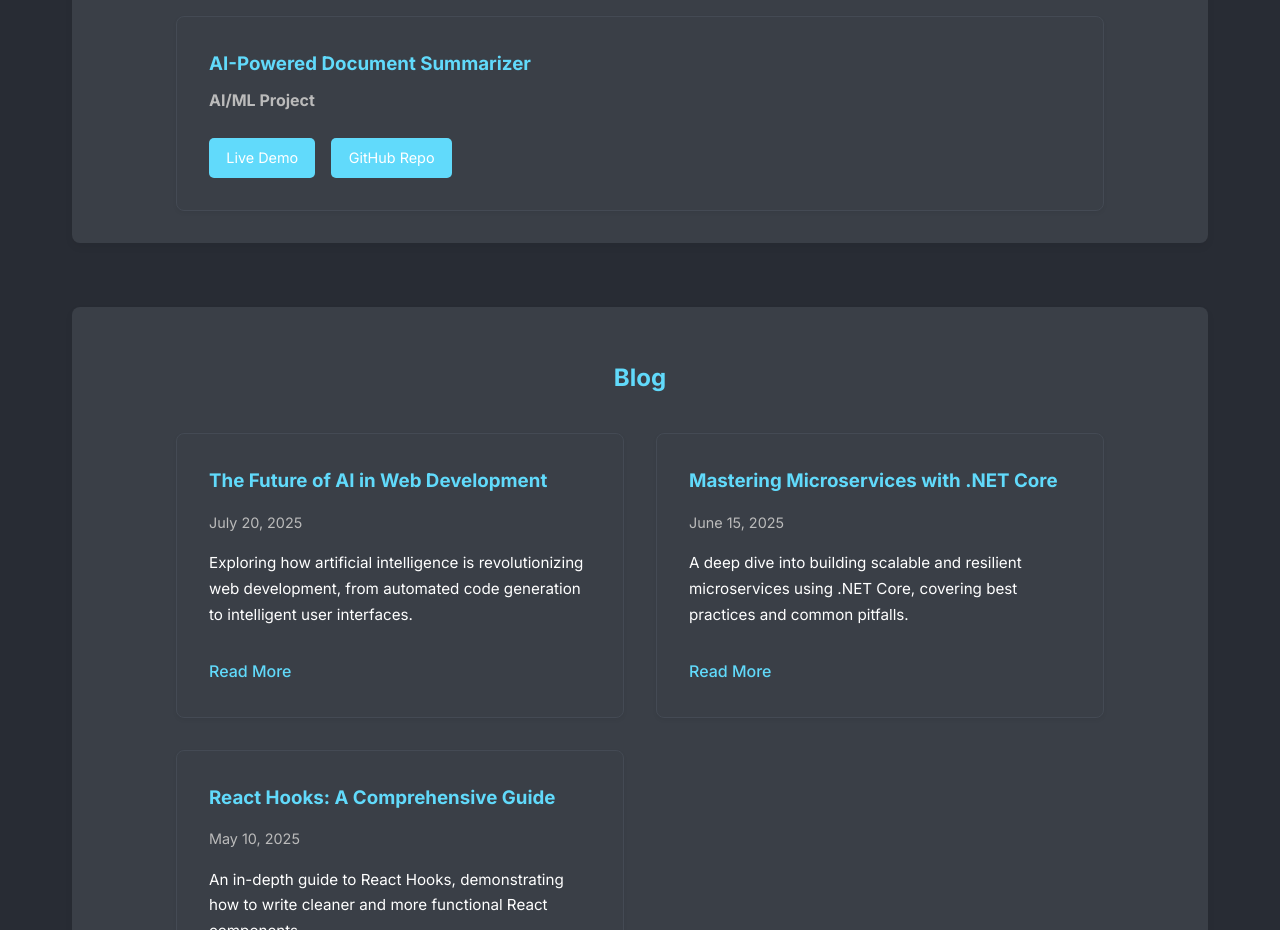
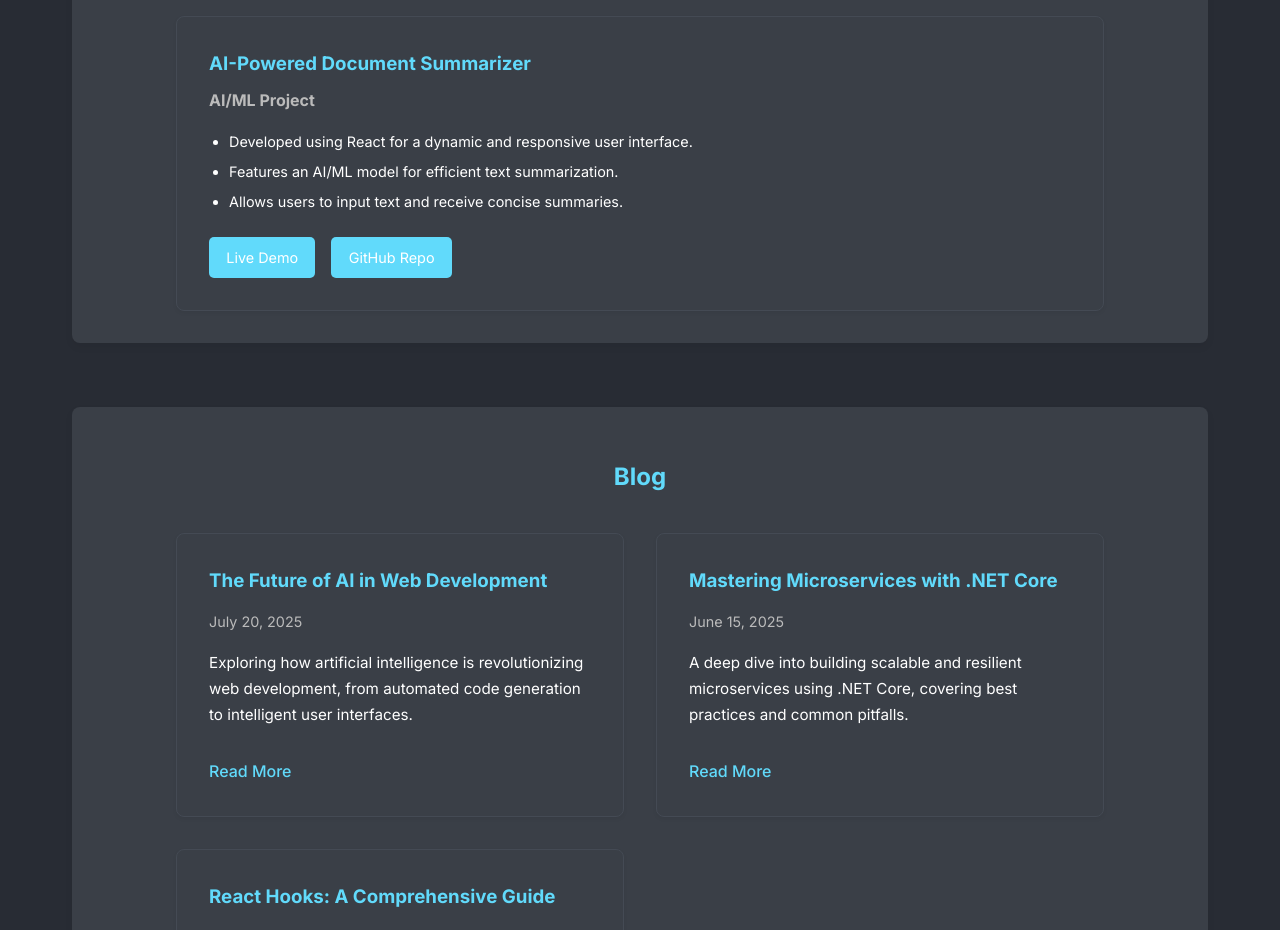
Before and after one commit to himanshudwivedi1224/MyProtfolio-, a React (Create React App) app: page /MyPortfolio/blog/1 in a window 1280 px wide. Shown: the part 2340-3270 px from the top of the page. Built offline with nearby package versions, Linux system fonts and the light colour scheme.

Commit message:
Added info

```diff
--- a/src/components/Projects/Projects.tsx
+++ b/src/components/Projects/Projects.tsx
@@ -12,6 +12,9 @@ const Projects: React.FC = () => {
             <h3>AI-Powered Document Summarizer</h3>
             <h4>AI/ML Project</h4>
             <ul>
+              <li>Developed using React for a dynamic and responsive user interface.</li>
+              <li>Features an AI/ML model for efficient text summarization.</li>
+              <li>Allows users to input text and receive concise summaries.</li>
             </ul>
             <div className="project-links">
               <a className="project-button" href="https://himanshudwivedi1224.github.io/AI_Summarizer_React/" target="_blank" rel="noopener noreferrer">Live Demo</a>
```
